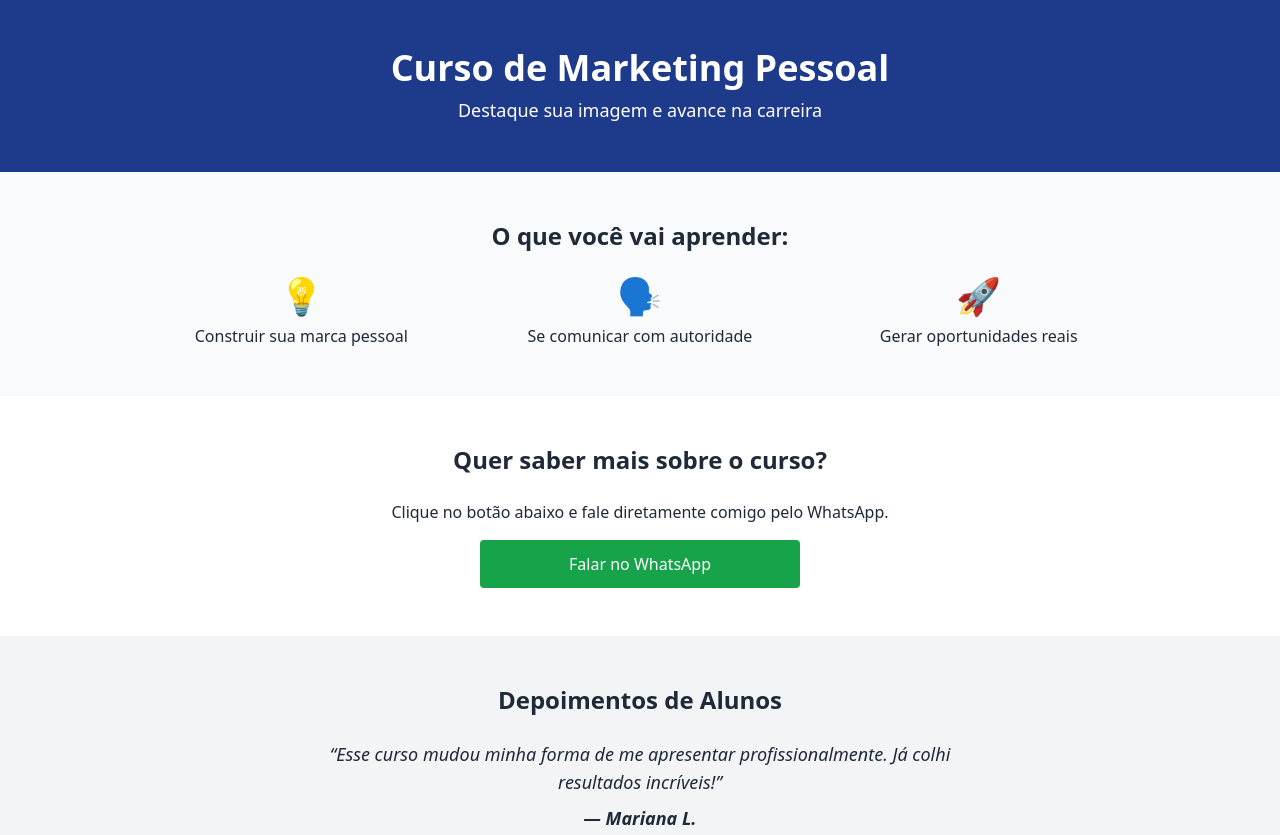
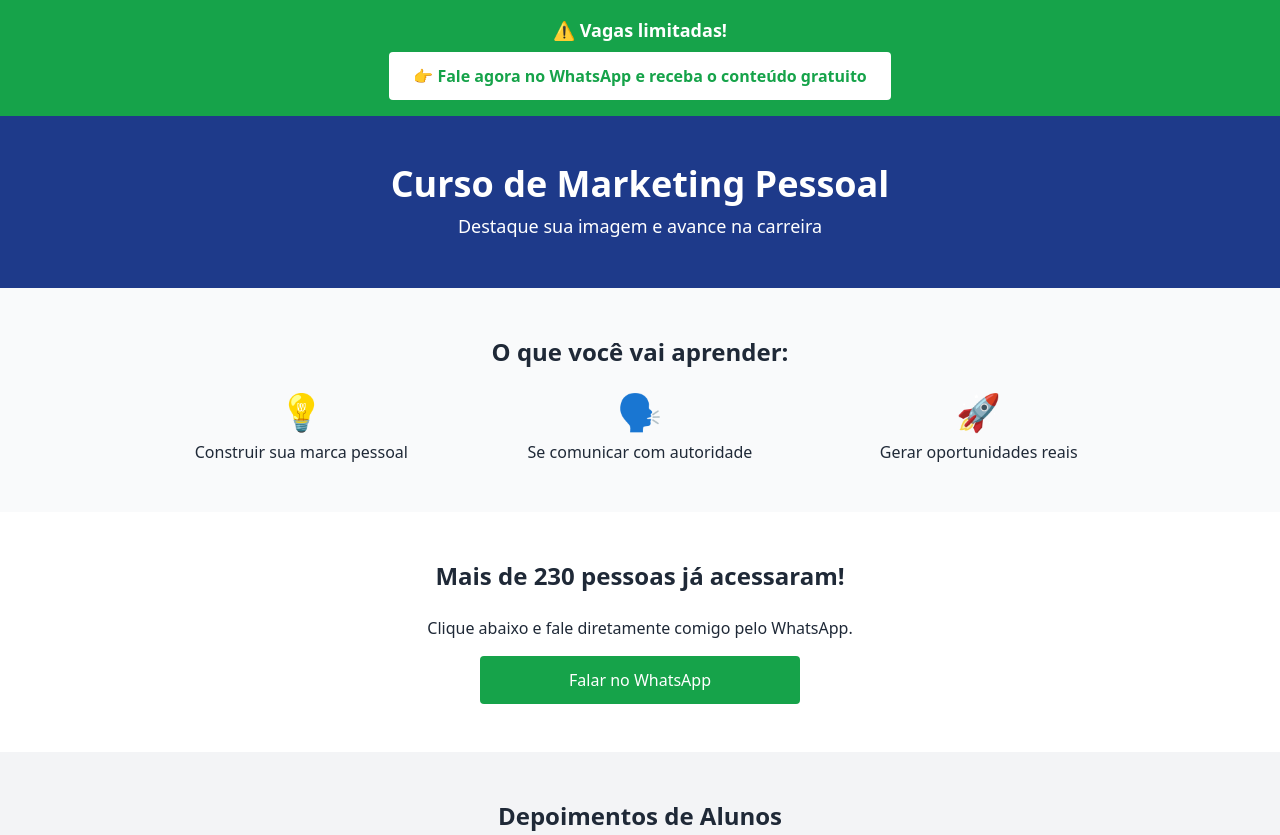
Before and after one commit to lucasguisou/marketingpesoal, a plain HTML site: page index.html in a window 1280 px wide. Shown: the top 835 px of the page. Drawn offline with nearby package versions, Linux system fonts and the light colour scheme.

Commit message:
Update index.html

```diff
--- a/index.html
+++ b/index.html
@@ -7,6 +7,16 @@
   <script src="https://cdn.tailwindcss.com"></script>
 </head>
 <body class="bg-gray-50 text-gray-800 font-sans">
+
+  <!-- BANNER DE AÇÃO IMEDIATA -->
+  <section class="bg-green-600 text-white py-4 px-6 text-center">
+    <p class="text-lg font-semibold mb-2">⚠️ Vagas limitadas!</p>
+    <a href="https://wa.me/5512991674486?text=Ol%C3%A1!%20Tenho%20interesse%20no%20curso%20de%20Marketing%20Pessoal%20e%20gostaria%20de%20receber%20mais%20informa%C3%A7%C3%B5es."
+       target="_blank"
+       class="bg-white text-green-600 font-bold px-6 py-3 rounded hover:bg-gray-100 inline-block">
+      👉 Fale agora no WhatsApp e receba o conteúdo gratuito
+    </a>
+  </section>
 
   <!-- CABEÇALHO -->
   <header class="bg-blue-900 text-white text-center py-12 px-4">
@@ -35,8 +45,8 @@
 
   <!-- WHATSAPP CTA -->
   <section class="bg-white py-12 px-4 text-center">
-    <h2 class="text-2xl font-bold mb-6">Quer saber mais sobre o curso?</h2>
-    <p class="mb-4">Clique no botão abaixo e fale diretamente comigo pelo WhatsApp.</p>
+    <h2 class="text-2xl font-bold mb-6">Mais de 230 pessoas já acessaram!</h2>
+    <p class="mb-4">Clique abaixo e fale diretamente comigo pelo WhatsApp.</p>
     <a href="https://wa.me/5512991674486?text=Ol%C3%A1!%20Tenho%20interesse%20no%20curso%20de%20Marketing%20Pessoal%20e%20gostaria%20de%20receber%20mais%20informa%C3%A7%C3%B5es."
        target="_blank"
        class="bg-green-600 text-white px-6 py-3 rounded text-center block max-w-xs mx-auto hover:bg-green-700">
```
